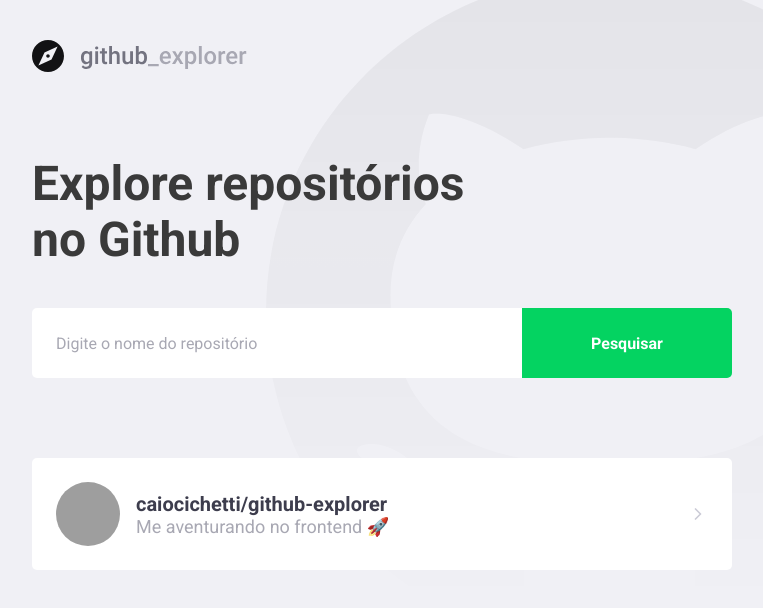
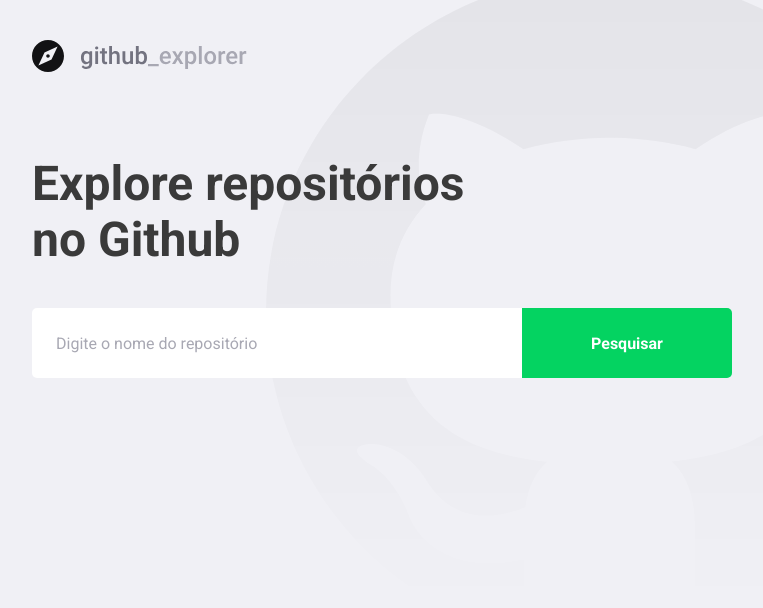
Before and after one commit to caiocichetti/github-explorer, a React (Create React App) app: page / in a window 1280 px wide. Shown: the top 608 px of the page, without its empty margins (148-911 px from the left). Built offline with nearby package versions, Linux system fonts and the light colour scheme; grey boxes are pictures that could not be loaded.

Commit message:
feat: i connected the APP with the API

```diff
--- a/package.json
+++ b/package.json
@@ -10,6 +10,7 @@
     "@types/node": "^12.0.0",
     "@types/react": "^17.0.0",
     "@types/react-dom": "^17.0.0",
+    "axios": "^0.21.1",
     "polished": "^4.1.1",
     "react": "^17.0.1",
     "react-dom": "^17.0.1",
--- a/src/pages/Dashboard/index.tsx
+++ b/src/pages/Dashboard/index.tsx
@@ -1,32 +1,66 @@
-import React from 'react';
+import React, { useState, FormEvent } from 'react';
 
 import { FiChevronRight } from 'react-icons/fi';
 
+import api from '../../services/api';
 import { Title, Form, Repositories } from './styles';
 import logoImg from '../../assets/logo.svg';
 
-const Dashboard: React.FC = () => (
+interface Repository {
+  full_name: string;
+  description: string;
+  owner: {
+    login: string;
+    avatar_url: string;
+  };
+}
+
+const Dashboard: React.FC = () => {
+  const [newRepo, setNewRepo] = useState('');
+  const [repositories, setRepositories] = useState<Repository[]>([]);
+
+  async function handleAddRepository(
+    event: FormEvent<HTMLFormElement>,
+  ): Promise<void> {
+    event.preventDefault();
+
+    const response = await api.get<Repository>(`repos/${newRepo}`);
+
+    const repository = response.data;
+
+    setRepositories([...repositories, repository]);
+    setNewRepo('');
+  }
+
+  return (
     <>
       <img src={logoImg} alt="Github Explorer" />
       <Title>Explore repositórios no Github</Title>
-    <Form>
-      <input placeholder="Digite o nome do repositório" />
+      <Form onSubmit={handleAddRepository}>
+        <input
+          value={newRepo}
+          onChange={(e) => setNewRepo(e.target.value)}
+          placeholder="Digite o nome do repositório"
+        />
         <button type="submit">Pesquisar</button>
       </Form>
       <Repositories>
-      <a href="">
+        {repositories.map((repository) => (
+          <a key={repository.full_name} href="">
             <img
-          src="https://avatars.githubusercontent.com/u/58996814?s=460&u=78c0b4e5174cdec529708125bf4a221d1f7c55c4&v=4"
-          alt="Caio Cichetti"
+              src={repository.owner.avatar_url}
+              alt={repository.owner.login}
             />
             <div>
-          <strong>caiocichetti/github-explorer</strong>
-          <p>Me aventurando no frontend 🚀</p>
+              <strong>{repository.full_name}</strong>
+              <p>{repository.description}</p>
             </div>
             <FiChevronRight size={20} />
           </a>
+        ))}
       </Repositories>
     </>
   );
+};
 
 export default Dashboard;
--- a/src/pages/Dashboard/styles.ts
+++ b/src/pages/Dashboard/styles.ts
@@ -77,7 +77,8 @@ export const Repositories = styled.div`
     }
 
     div {
-      margin-left: 16px;
+      margin: 0 16px;
+      flex: 1;
 
       strong {
         font-size: 20px;
--- /dev/null
+++ b/src/services/api.ts
@@ -0,0 +1,7 @@
+import axios from 'axios';
+
+const api = axios.create({
+  baseURL: 'https://api.github.com',
+});
+
+export default api;
```
Also changed, not shown: .eslintrc.json, 1 other file (tests, documents, lock files or other folders). Lines whose indentation alone changed are shown as unchanged.
